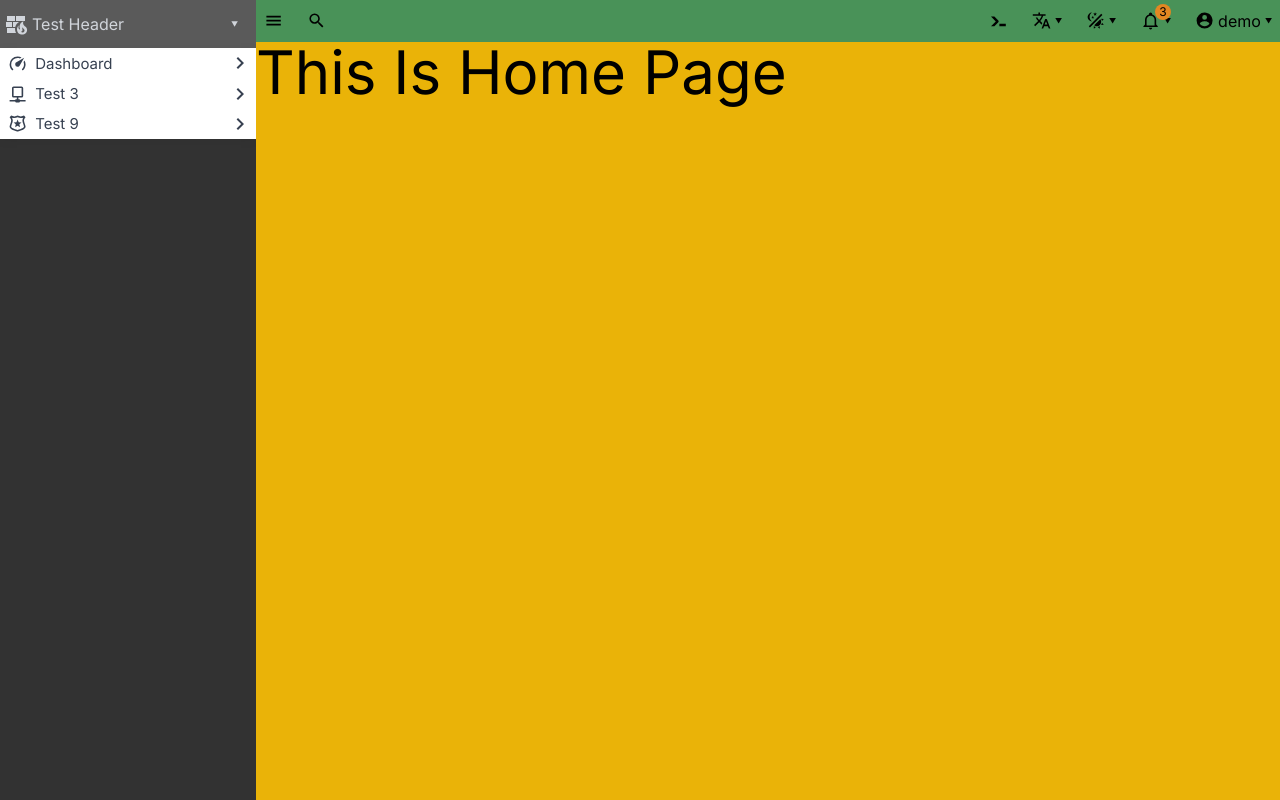
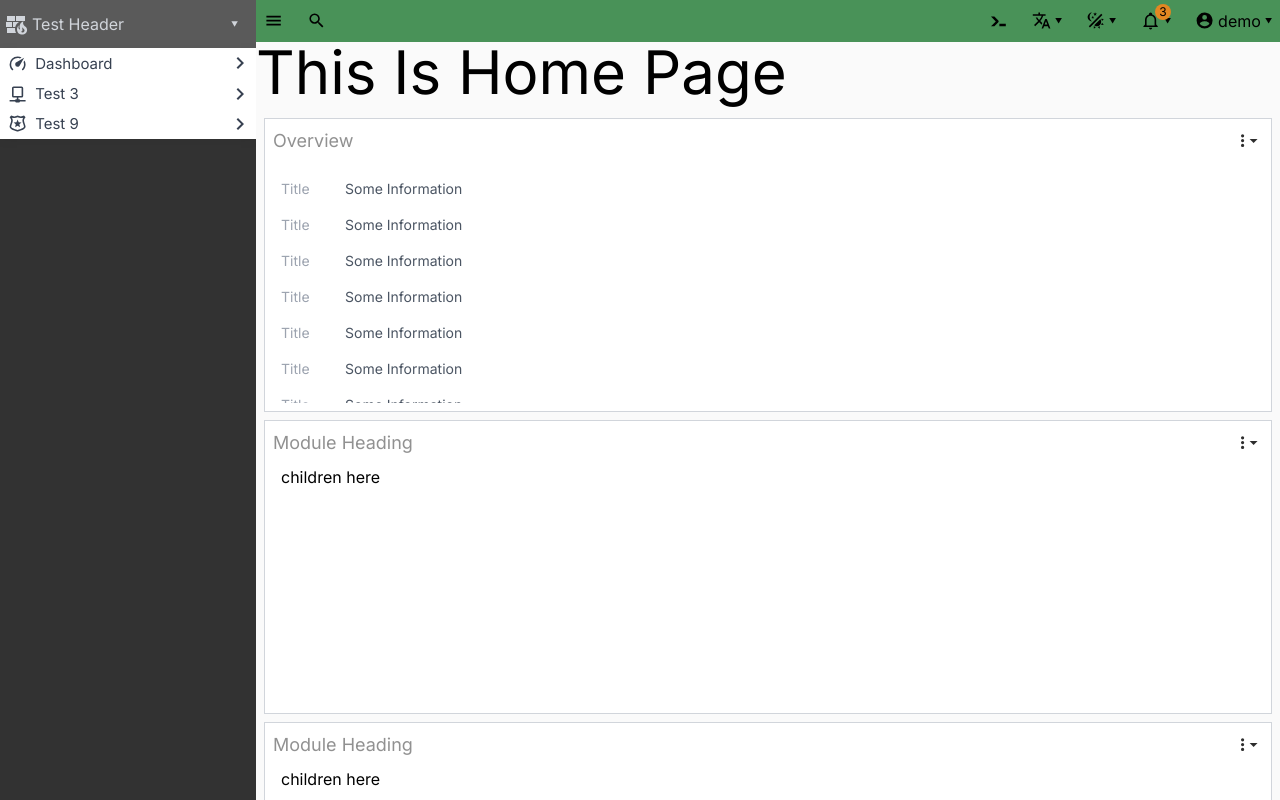
Before and after one commit to eepaco/next-panel, a Next.js app: page / in a window 1280 px wide. Shown: the top 800 px of the page. Built offline with nearby package versions, Linux system fonts and the light colour scheme.

Commit message:
Modules Base Structure Added

```diff
--- a/src/app/(dashboard)/layout.tsx
+++ b/src/app/(dashboard)/layout.tsx
@@ -34,7 +34,7 @@ export default function DashboardLayout(props: {
       />
       <div className={`flex justify-end w-full`}>
         <div
-          className={`bg-yellow-500 w-full mt-[2.6rem] ease-in ${
+          className={`w-full mt-[2.6rem] ease-in ${
             isSidebarOpen && isSidebarHoverDisabled
               ? `md:w-[calc(100%-16.0rem)]`
               : `md:w-[calc(100%-3.0rem)]`
--- a/src/app/(dashboard)/page.tsx
+++ b/src/app/(dashboard)/page.tsx
@@ -1,16 +1,52 @@
 "use client";
 
+import Module from "@/components/Module";
 import { FormattedMessage } from "react-intl";
 
 export default function Home() {
   return (
-    <div style={{ height: 1000 }}>
+    <div>
       <h1 className="text-6xl">
         <FormattedMessage
           defaultMessage={"Simple Message"} // Fallback string if ID not found for translation
           id="home.name"
         />
       </h1>
+
+      <div className="p-2">
+        <Module title="Overview">
+          <div className="flex items-center text-sm my-4">
+            <span className="text-gray-400 min-w-[4rem]">Title</span>
+            <span className="text-gray-600">Some Information</span>
+          </div>
+          <div className="flex items-center text-sm my-4">
+            <span className="text-gray-400 min-w-[4rem]">Title</span>
+            <span className="text-gray-600">Some Information</span>
+          </div>
+          <div className="flex items-center text-sm my-4">
+            <span className="text-gray-400 min-w-[4rem]">Title</span>
+            <span className="text-gray-600">Some Information</span>
+          </div>
+          <div className="flex items-center text-sm my-4">
+            <span className="text-gray-400 min-w-[4rem]">Title</span>
+            <span className="text-gray-600">Some Information</span>
+          </div>
+          <div className="flex items-center text-sm my-4">
+            <span className="text-gray-400 min-w-[4rem]">Title</span>
+            <span className="text-gray-600">Some Information</span>
+          </div>
+          <div className="flex items-center text-sm my-4">
+            <span className="text-gray-400 min-w-[4rem]">Title</span>
+            <span className="text-gray-600">Some Information</span>
+          </div>
+          <div className="flex items-center text-sm my-4">
+            <span className="text-gray-400 min-w-[4rem]">Title</span>
+            <span className="text-gray-600">Some Information</span>
+          </div>
+        </Module>
+        <Module title="Module Heading">children here</Module>
+        <Module title="Module Heading">children here</Module>
+      </div>
     </div>
   );
 }
--- a/src/app/globals.css
+++ b/src/app/globals.css
@@ -68,7 +68,7 @@
 }
 
 body {
-  background-color: var(--navbar-item-background-hover);
+  background-color: #fafafa;
 }
 
 /* @media screen and (max-width: 768px) {
--- a/src/components/Layouts/DashboardLayout/Sidebar/AccordionTrigger.tsx
+++ b/src/components/Layouts/DashboardLayout/Sidebar/AccordionTrigger.tsx
@@ -38,7 +38,7 @@ const AccordionTrigger = React.forwardRef(function x(
             <Icon
               path={icon}
               className={`text-gray-700 me-2 duration-200 ${
-                !showTitle && "ml-1"
+                !showTitle && "ms-[0.3rem]"
               }`}
               aria-hidden
               size={showTitle ? 0.8 : 0.9}
@@ -46,7 +46,7 @@ const AccordionTrigger = React.forwardRef(function x(
           )}
           <span
             className={`duration-200 ${
-              !showTitle ? "opacity-0 -ml-[2rem]" : "opacity-100 ml-0"
+              !showTitle ? "opacity-0 -ms-[2rem]" : "opacity-100 ms-0"
             }`}
           >
             {children}
--- a/src/components/Layouts/DashboardLayout/Sidebar/Sidebar.tsx
+++ b/src/components/Layouts/DashboardLayout/Sidebar/Sidebar.tsx
@@ -73,7 +73,7 @@ function Sidebar({
           />
           <span
             className={`whitespace-nowrap overflow-hidden text-clip duration-200 ${
-              !isSidebarOpen ? "opacity-0 -ml-[2rem]" : "opacity-100 ml-0"
+              !isSidebarOpen ? "opacity-0 -ms-[2rem]" : "opacity-100 ms-0"
             }`}
           >
             Test Header
--- /dev/null
+++ b/src/components/Module.tsx
@@ -0,0 +1,25 @@
+import Icon from "@mdi/react";
+import { mdiDotsVertical, mdiMenuDown } from "@mdi/js";
+import { ReactNode } from "react";
+
+export default function Module(props: { children: ReactNode; title: string }) {
+  return (
+    <div className="p-2 my-2 bg-white border border-gray-300">
+      <header className="flex items-center justify-between cursor-move mb-2">
+        <h3 className="text-[#919191] text-lg">{props.title}</h3>
+
+        <button
+          onClick={() => alert("open DD")}
+          className="flex items-center text-[#2d2d2d] -space-x-2 cursor-pointer"
+        >
+          <Icon path={mdiDotsVertical} size={0.8} />
+          <Icon path={mdiMenuDown} size={0.8} />
+        </button>
+      </header>
+
+      <div className="min-h-[15rem] max-h-[15rem] overflow-auto cursor-pointer px-2 hover:bg-gray-100">
+        {props.children}
+      </div>
+    </div>
+  );
+}
```
